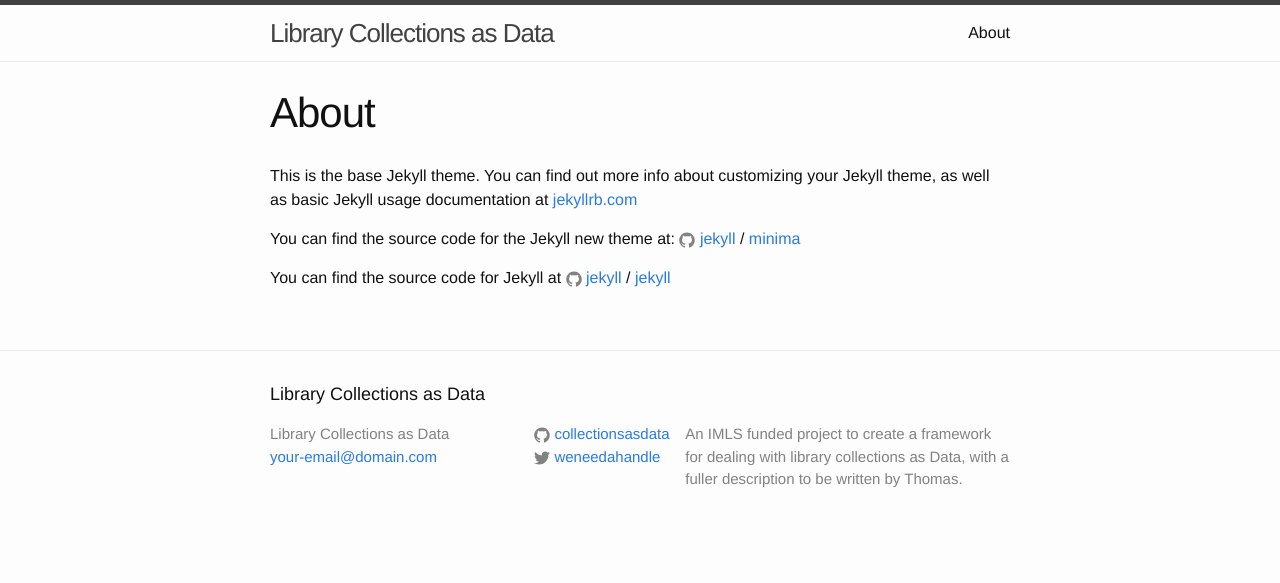
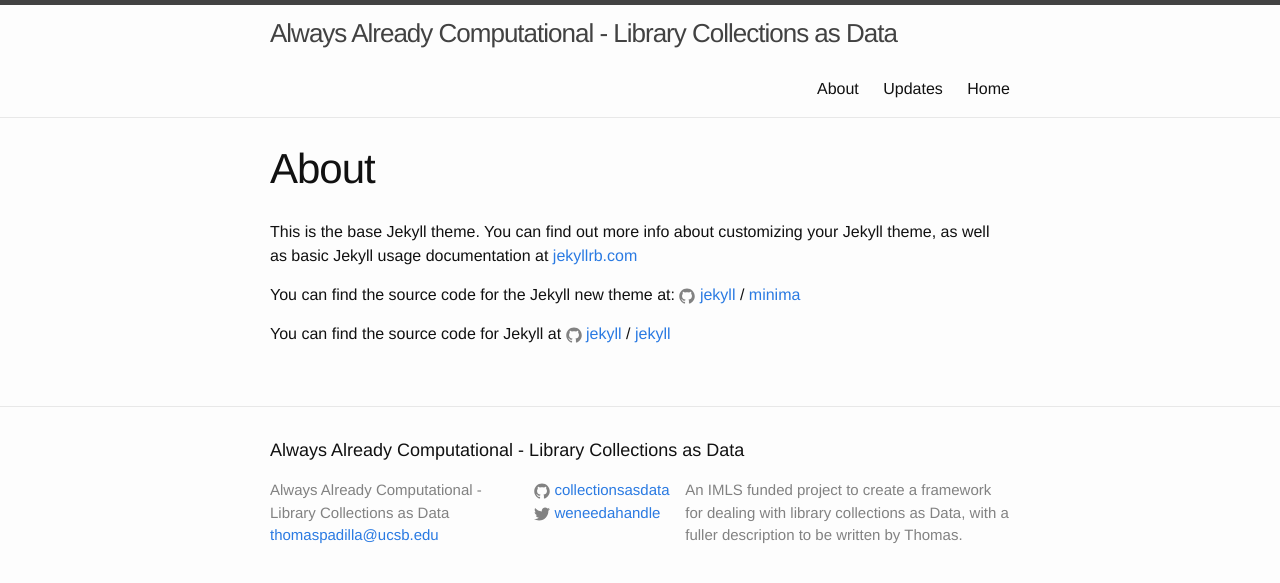
Before and after one commit to collectionsasdata/collectionsasdata.github.io, a Jekyll site: the page built from about.md, in a window 1280 px wide. Shown: the top 583 px of the page. Built offline with Jekyll 4.4.1, drawn with Linux system fonts in a browser that asks for light colours.

Commit message:
various updates

```diff
--- a/_config.yml
+++ b/_config.yml
@@ -13,12 +13,11 @@
 # you will see them accessed via {{ site.title }}, {{ site.email }}, and so on.
 # You can create any custom variable you would like, and they will be accessible
 # in the templates via {{ site.myvariable }}.
-title: Library Collections as Data
-email: your-email@domain.com
-description: > # this means to ignore newlines until "baseurl:"
-  An IMLS funded project to create a framework for dealing with library collections as Data, with a fuller description to be written by Thomas.
-baseurl: "" # the subpath of your site, e.g. /blog
-url: "http://example.com" # the base hostname & protocol for your site
+title: Always Already Computational - Library Collections as Data
+email: thomaspadilla@ucsb.edu
+description: An IMLS funded project to create a framework for dealing with library collections as Data, with a fuller description to be written by Thomas.
+baseurl: "/" # the subpath of your site, e.g. /blog
+url: "https://collectionsasdata.github.io" # the base hostname & protocol for your site
 twitter_username: weneedahandle
 github_username:  collectionsasdata
 
--- a/_includes/google-analytics.html
+++ b/_includes/google-analytics.html
@@ -4,7 +4,7 @@
   m=s.getElementsByTagName(o)[0];a.async=1;a.src=g;m.parentNode.insertBefore(a,m)
   })(window,document,'script','https://www.google-analytics.com/analytics.js','ga');
 
-  ga('create', '{{ site.google_analytics }}', 'auto');
+  ga('create', 'UA-51287589-4', 'auto');
   ga('send', 'pageview');
 
 </script>
```
Also changed, not shown: blog.html (added, +24 -0 lines), index.html (+9 -17 lines).
